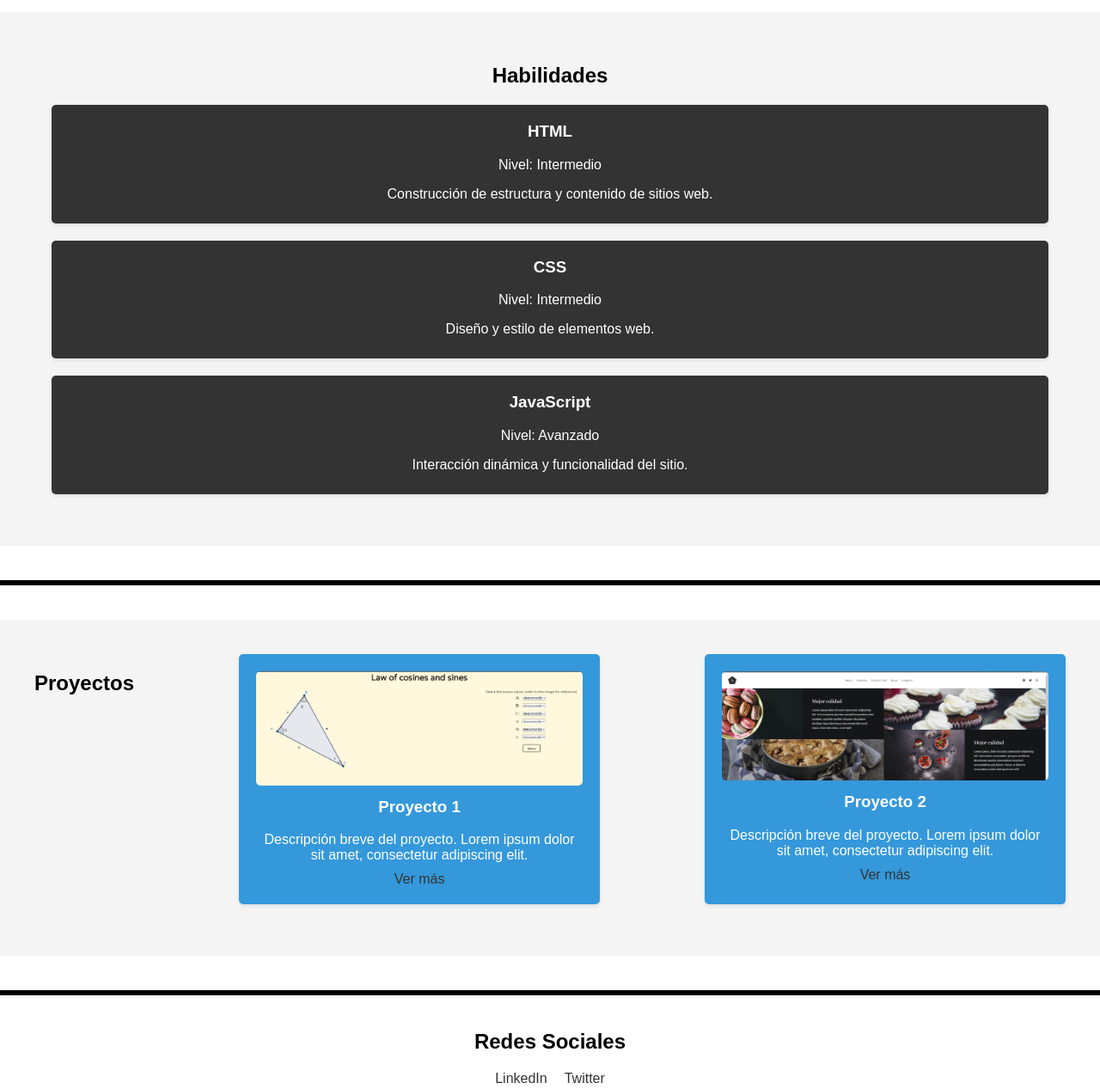
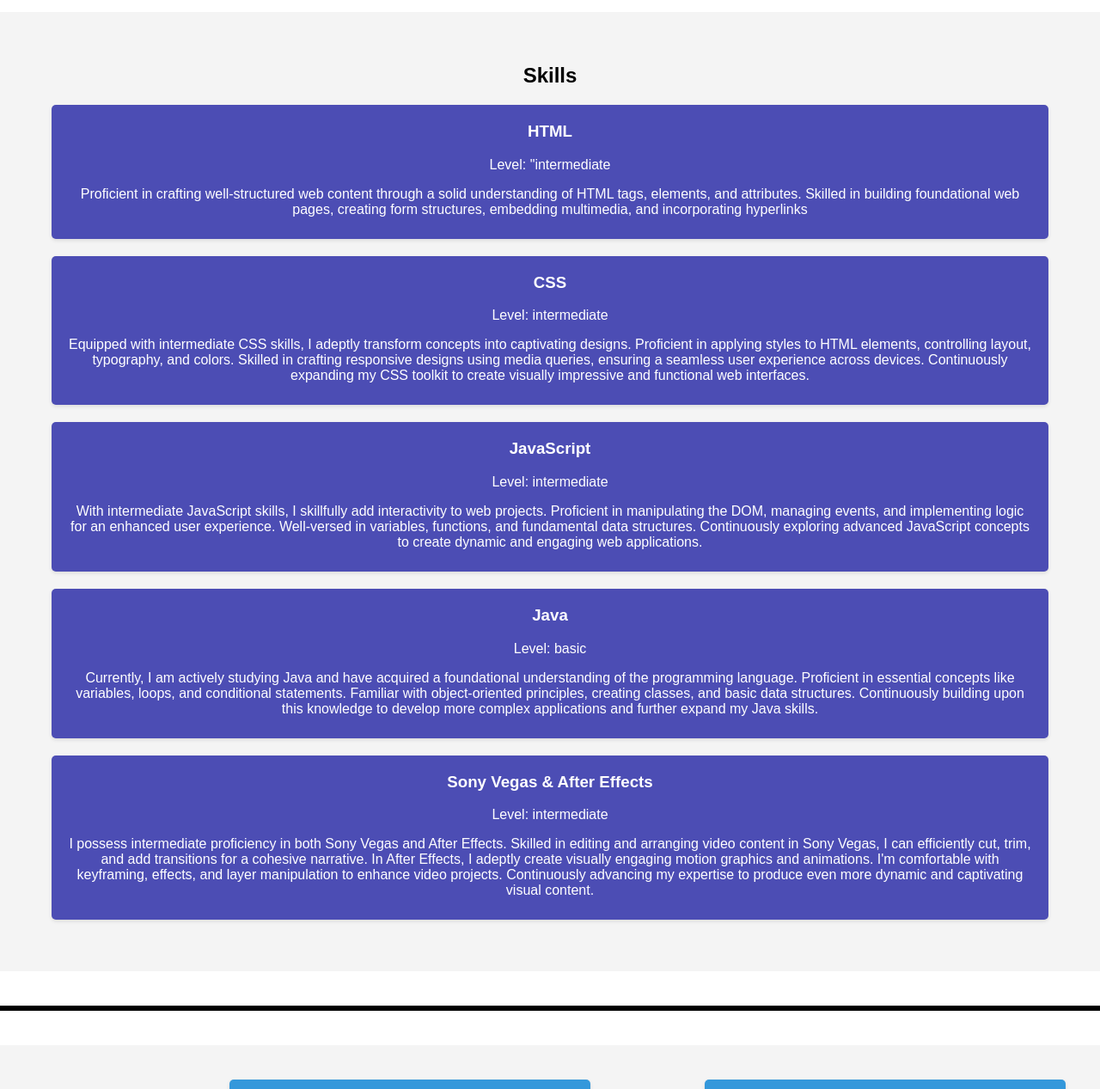
Before and after one commit to Roberto0611/portfolio, a plain HTML site: page index.html in a window 1280 px wide. Shown: the part 960-2227 px from the top of the page at 86% size. Drawn offline with Linux system fonts and the light colour scheme.

Commit message:
add skills

```diff
--- a/index.html
+++ b/index.html
@@ -9,13 +9,13 @@
 <body>
     <header class="banner">
         <div class="banner-content">
-            <h1>¡Hola, soy Roberto Ochoa!</h1>
-            <p>Desarrollador Web</p>
+            <h1>¡Hi, I'm Roberto Ochoa!</h1>
+            <p>Web Developer</p>
         </div>
     </header>
 
     <section class="about">
-        <h2>Sobre mí</h2>
+        <h2>About me</h2>
         <div class="about-content">
             <div class="about-text">
                 <p>Hello there! I'm <span class="highlight"> Roberto Ochoa Cuevas </span>, a 16-year-old enthusiast hailing from la Paz BCS. Currently, I'm a high school student at the "Instituto Mar de Cortes". Coding is my passion, and I'm all about JavaScript, HTML, and CSS. I'm also diving into Java lately.</p>
@@ -30,21 +30,32 @@
 
 
     <section class="skills">
-        <h2>Habilidades</h2>
+        <h2>Skills</h2>
         <div class="skill-card">
             <h3>HTML</h3>
-            <p>Nivel: Intermedio</p>
-            <p>Construcción de estructura y contenido de sitios web.</p>
+            <p>Level: "intermediate</p>
+            <p>Proficient in crafting well-structured web content through a solid understanding of HTML tags, elements, and attributes. Skilled in building foundational web pages, creating form structures, embedding multimedia, and incorporating hyperlinks</p>
         </div>
         <div class="skill-card">
             <h3>CSS</h3>
-            <p>Nivel: Intermedio</p>
-            <p>Diseño y estilo de elementos web.</p>
+            <p>Level: intermediate</p>
+            <p>Equipped with intermediate CSS skills, I adeptly transform concepts into captivating designs. Proficient in applying styles to HTML elements, controlling layout, typography, and colors. Skilled in crafting responsive designs using media queries, ensuring a seamless user experience across devices. Continuously expanding my CSS toolkit to create visually impressive and functional web interfaces.</p>
         </div>
         <div class="skill-card">
             <h3>JavaScript</h3>
-            <p>Nivel: Avanzado</p>
-            <p>Interacción dinámica y funcionalidad del sitio.</p>
+            <p>Level: intermediate</p>
+            <p>With intermediate JavaScript skills, I skillfully add interactivity to web projects. Proficient in manipulating the DOM, managing events, and implementing logic for an enhanced user experience. Well-versed in variables, functions, and fundamental data structures. Continuously exploring advanced JavaScript concepts to create dynamic and engaging web applications.</p>
+        </div>
+
+         <div class="skill-card">
+            <h3>Java</h3>
+            <p>Level: basic</p>
+            <p>Currently, I am actively studying Java and have acquired a foundational understanding of the programming language. Proficient in essential concepts like variables, loops, and conditional statements. Familiar with object-oriented principles, creating classes, and basic data structures. Continuously building upon this knowledge to develop more complex applications and further expand my Java skills.</p>
+        </div>
+        <div class="skill-card">
+            <h3>Sony Vegas & After Effects</h3>
+            <p>Level: intermediate</p>
+            <p>I possess intermediate proficiency in both Sony Vegas and After Effects. Skilled in editing and arranging video content in Sony Vegas, I can efficiently cut, trim, and add transitions for a cohesive narrative. In After Effects, I adeptly create visually engaging motion graphics and animations. I'm comfortable with keyframing, effects, and layer manipulation to enhance video projects. Continuously advancing my expertise to produce even more dynamic and captivating visual content.</p>
         </div>
         <!-- Agrega más habilidades en cajas similares -->
     </section>
@@ -52,7 +63,7 @@
     <hr class="divider">
 
     <section class="projects">
-        <h2>Proyectos</h2>
+        <h2>Projects</h2>
         <div class="project-card">
             <img src="img/project1.png" alt="Proyecto 1">
             <h3>Proyecto 1</h3>
@@ -65,16 +76,16 @@
             <p>Descripción breve del proyecto. Lorem ipsum dolor sit amet, consectetur adipiscing elit.</p>
             <a href="enlace-al-proyecto">Ver más</a>
         </div>
+
         <!-- Agrega más tarjetas de proyectos aquí -->
     </section>
 
     <hr class="divider">
 
     <section class="social">
-        <h2>Redes Sociales</h2>
+        <h2>Social media</h2>
         <ul class="social-links">
-            <li><a href="tu-enlace-de-linkedin">LinkedIn</a></li>
-            <li><a href="tu-enlace-de-twitter">Twitter</a></li>
+            <li><a href="https://github.com/Roberto0611">Github</a></li>
             <!-- Agrega más enlaces a tus redes sociales aquí -->
         </ul>
     </section>
--- a/style.css
+++ b/style.css
@@ -132,7 +132,7 @@ body {
 }
 
 .skill-card {
-    background-color: #333; /* Cambia el color de fondo a uno más oscuro */
+    background-color: #4c4db4; /* Cambia el color de fondo a uno más oscuro */
     color: #fff; /* Cambia el color del texto a blanco */
     padding: 20px;
     margin: 20px;
```
